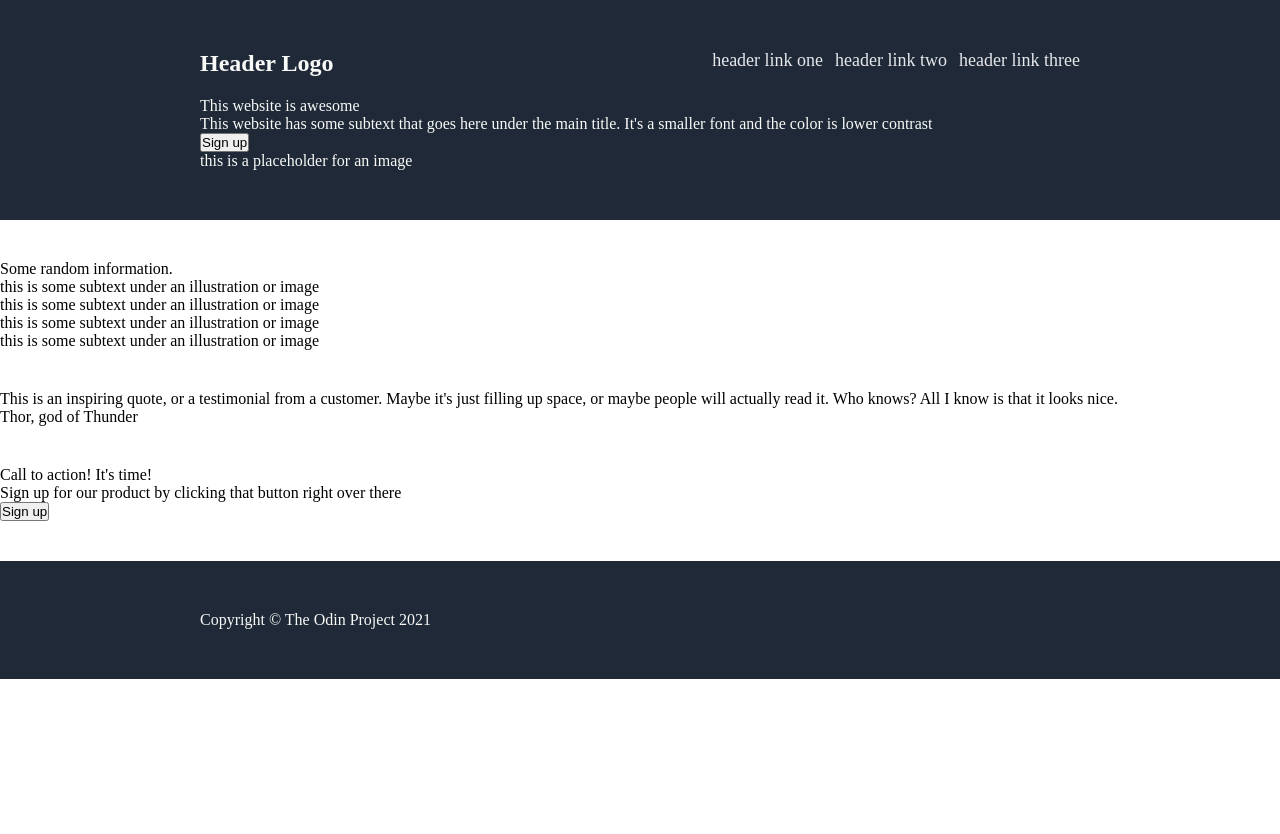
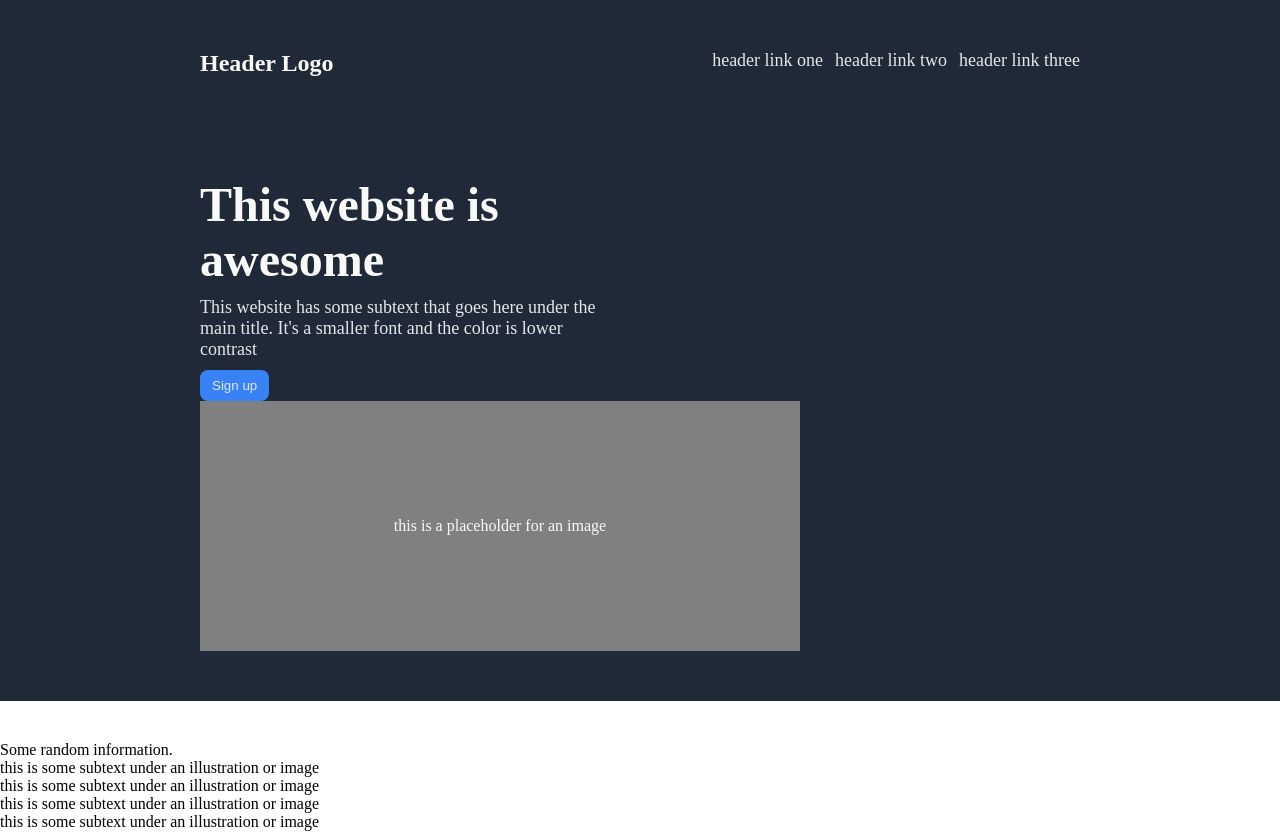
Before and after one commit to fanuel-seyoum-2/flex-landing-page, a plain HTML site: page index.html in a window 1280 px wide. Shown: the top 834 px of the page. Before the commit the page ends 800 px from the top, so only its background shows below. Drawn offline with Linux system fonts and the light colour scheme.

Commit message:
Add styles to header section - Contrasting fonts - Rounded corners on button - Adequate padding

```diff
--- a/style.css
+++ b/style.css
@@ -25,7 +25,7 @@ body {
 	background-color: #1F2937;
 	color: #F9FAF8;
 	padding: 50px 200px;
-	gap: 20px;
+	gap: 100px;
 
 	display: flex;
 	flex-flow: column nowrap;
@@ -42,3 +42,47 @@ body {
 	font-size: 24px;
 	font-weight: 700;
 }
+.hero {
+	display: flex;
+	flex-flow: row wrap;
+	justify-content: space-between;
+}
+.hero-st {
+	display: flex;
+	flex-flow: column nowrap;
+
+	gap: 10px;
+}
+.hero-ca {
+	font-size: 48px;
+	font-weight: 900;
+	color: #F9FAF8;
+
+	display: flex;
+	flex-flow: row wrap;
+	max-width: 400px;
+}
+.hero-tx {
+	font-size: 18px;
+	color: #E5E7EB;
+
+	display: flex;
+	flex-flow: row wrap;
+	max-width: 400px;
+}
+button {
+	padding: 8px 12px;
+	background-color: #3882F6;
+	color: #E5E7EB;
+	border: #E5E7EB;
+	border-radius: 8px;
+}
+.rect {
+	width: 600px;
+	height: 250px;
+	background-color: grey;
+
+	display: flex;
+	justify-content: center;
+	align-items: center;
+}
```
